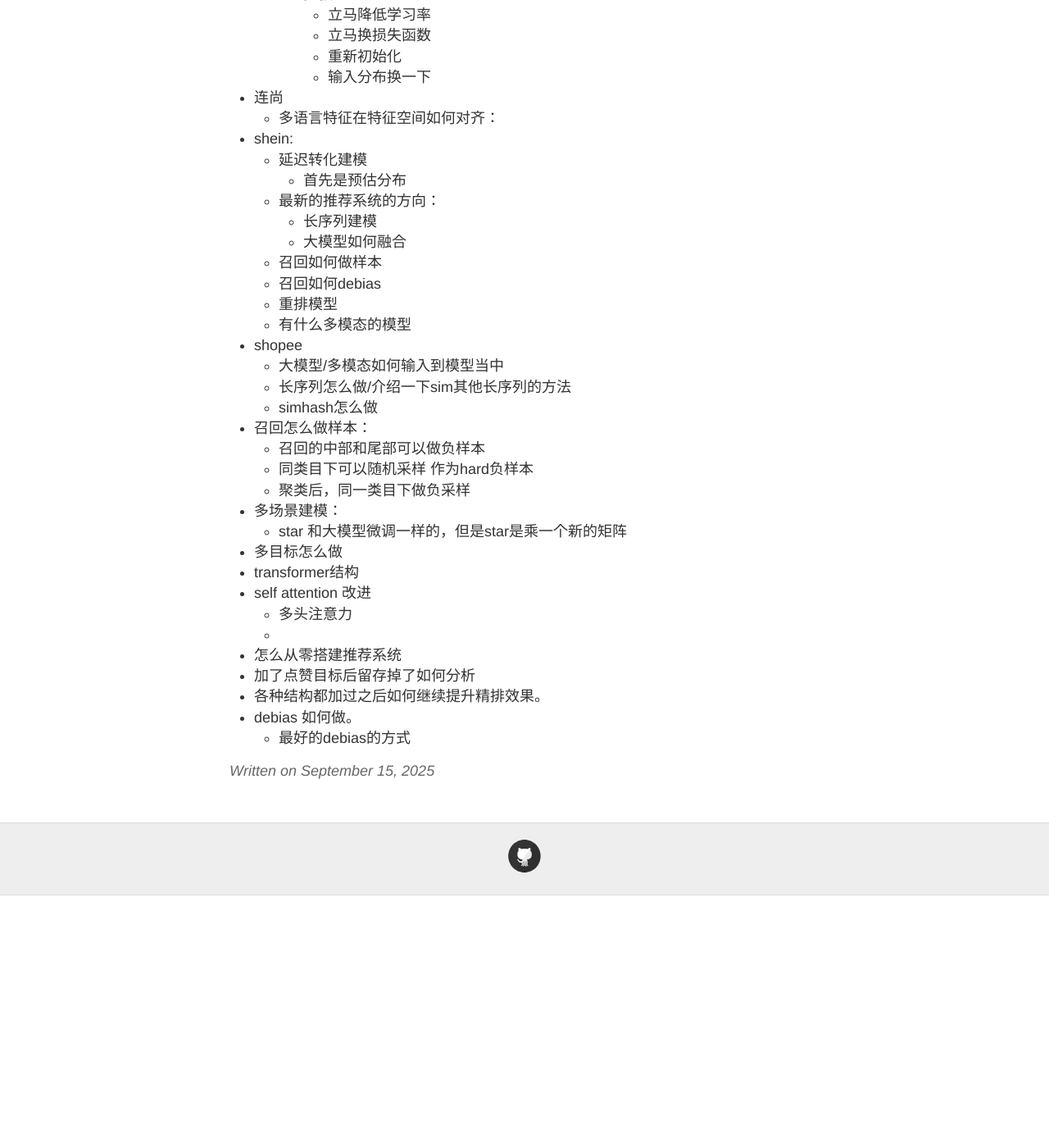
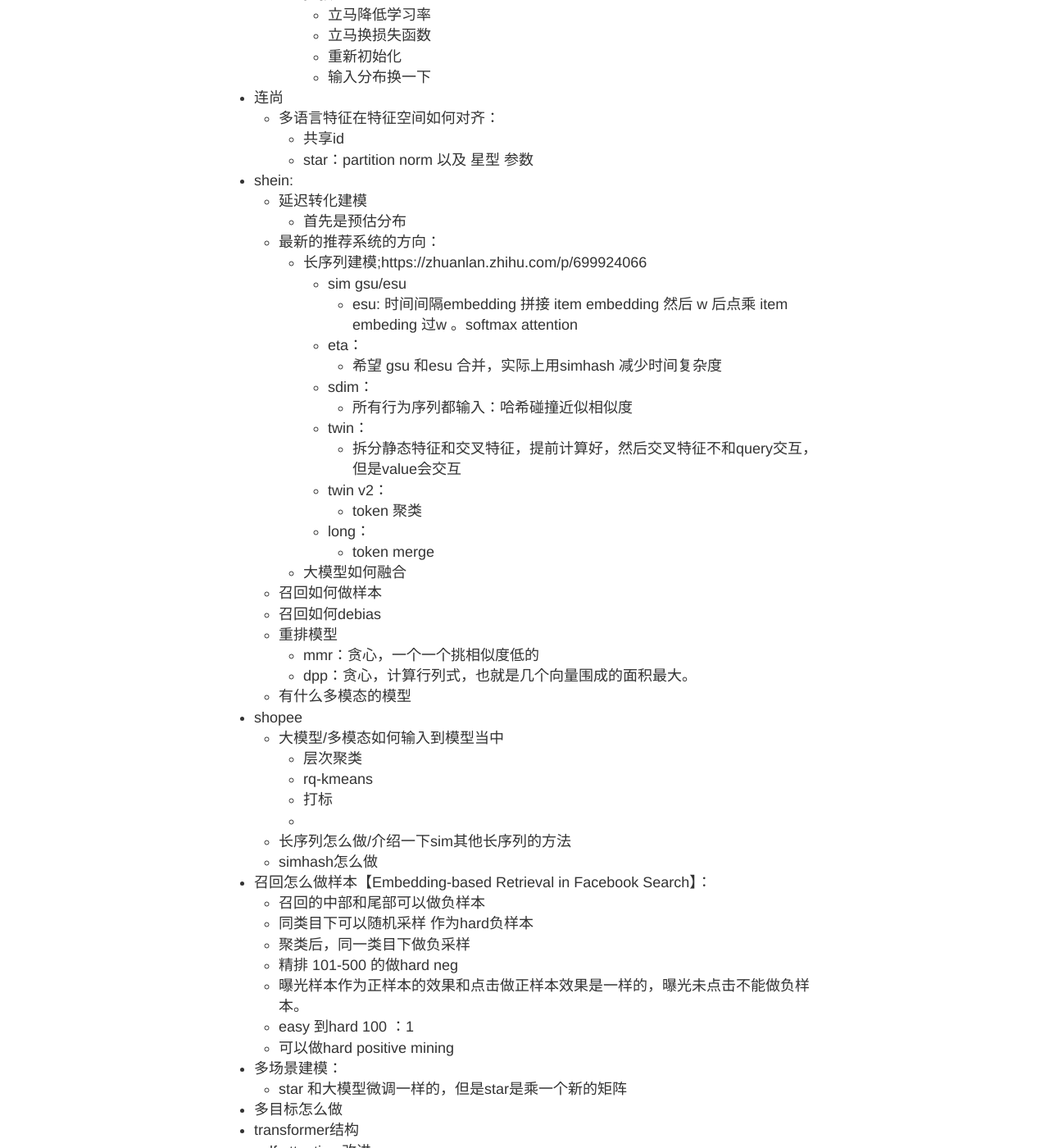
Before and after one commit to WangHexie/notes, a Jekyll site: the page built from _posts/machine-learning/2025-09-15-job.md, in a window 1280 px wide and 1400 px high, scrolled down 1052 px. Shown: the whole window at 82% size. Built offline with Jekyll 4.4.1, drawn with Linux system fonts in a browser that asks for light colours; comment, search, counter and statistics services are not loaded; before the commit the page ends 2144 px from its top, so only the background shows below that.

Commit message:
update 2025-09-15-job.md to enhance insights on sequence modeling, multi-modal integration, and recall strategies

```diff
--- a/_posts/machine-learning/2025-09-15-job.md
+++ b/_posts/machine-learning/2025-09-15-job.md
@@ -34,24 +34,48 @@ title: 面试
           * 输入分布换一下
 * 连尚
   * 多语言特征在特征空间如何对齐：
+    * 共享id
+    * star：partition norm 以及 星型 参数
 * shein:
   * 延迟转化建模
     * 首先是预估分布
   * 最新的推荐系统的方向：
-    * 长序列建模
+    * 长序列建模;https://zhuanlan.zhihu.com/p/699924066
+      * sim gsu/esu
+        * esu: 时间间隔embedding 拼接 item embedding  然后 w 后点乘 item embeding 过w 。softmax  attention
+      * eta：
+        * 希望 gsu 和esu 合并，实际上用simhash 减少时间复杂度
+      * sdim：
+        * 所有行为序列都输入：哈希碰撞近似相似度
+      * twin：
+        * 拆分静态特征和交叉特征，提前计算好，然后交叉特征不和query交互，但是value会交互
+      * twin v2：
+        * token 聚类
+      * long：
+        * token merge
     * 大模型如何融合
   * 召回如何做样本
   * 召回如何debias
   * 重排模型
+    * mmr：贪心，一个一个挑相似度低的
+    * dpp：贪心，计算行列式，也就是几个向量围成的面积最大。
   * 有什么多模态的模型
 * shopee
   * 大模型/多模态如何输入到模型当中
+    * 层次聚类
+    * rq-kmeans
+    * 打标
+    *
   * 长序列怎么做/介绍一下sim其他长序列的方法
   * simhash怎么做
-* 召回怎么做样本：
+* 召回怎么做样本【Embedding-based Retrieval in Facebook Search】：
   * 召回的中部和尾部可以做负样本
   * 同类目下可以随机采样 作为hard负样本
   * 聚类后，同一类目下做负采样
+  * 精排 101-500 的做hard neg
+  * 曝光样本作为正样本的效果和点击做正样本效果是一样的，曝光未点击不能做负样本。
+  * easy 到hard 100 ：1
+  * 可以做hard positive mining
 * 多场景建模：
   * star 和大模型微调一样的，但是star是乘一个新的矩阵
 * 多目标怎么做
```
